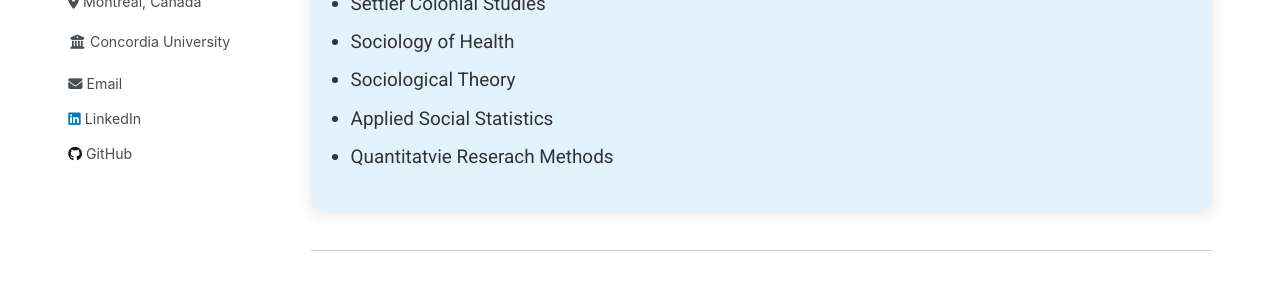
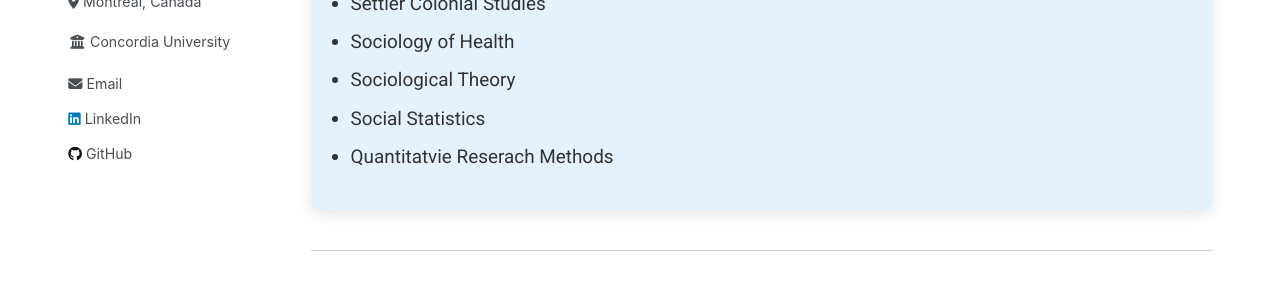
Before and after one commit to Mohsnmonji/mohsnmonji.github.io, a Jekyll site: the page built from _pages/teaching.md, in a window 1280 px wide and 900 px high. Shown: the part 306-599 px from the top of the window. Built offline with Jekyll 4.4.1, drawn with Linux system fonts in a browser that asks for light colours.

Commit message:
Update teaching.md

```diff
--- a/_pages/teaching.md
+++ b/_pages/teaching.md
@@ -69,7 +69,7 @@ author_profile: true
     <li>Settler Colonial Studies</li>
     <li>Sociology of Health</li>
       <li>Sociological Theory</li>
-      <li>Applied Social Statistics</li>
+      <li>Social Statistics</li>
       <li>Quantitatvie Reserach Methods</li>
     </ul>
   </div>
```
